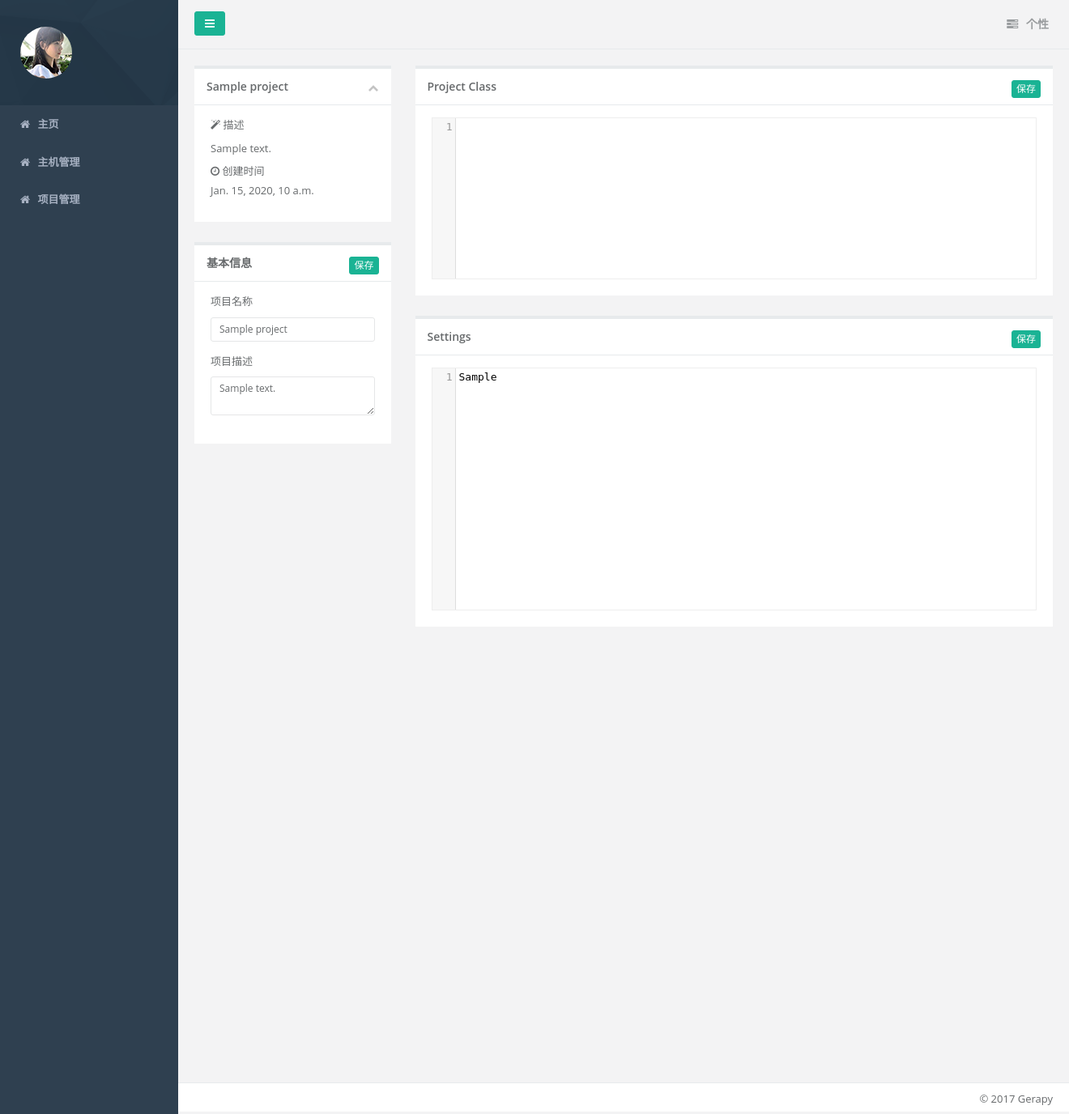
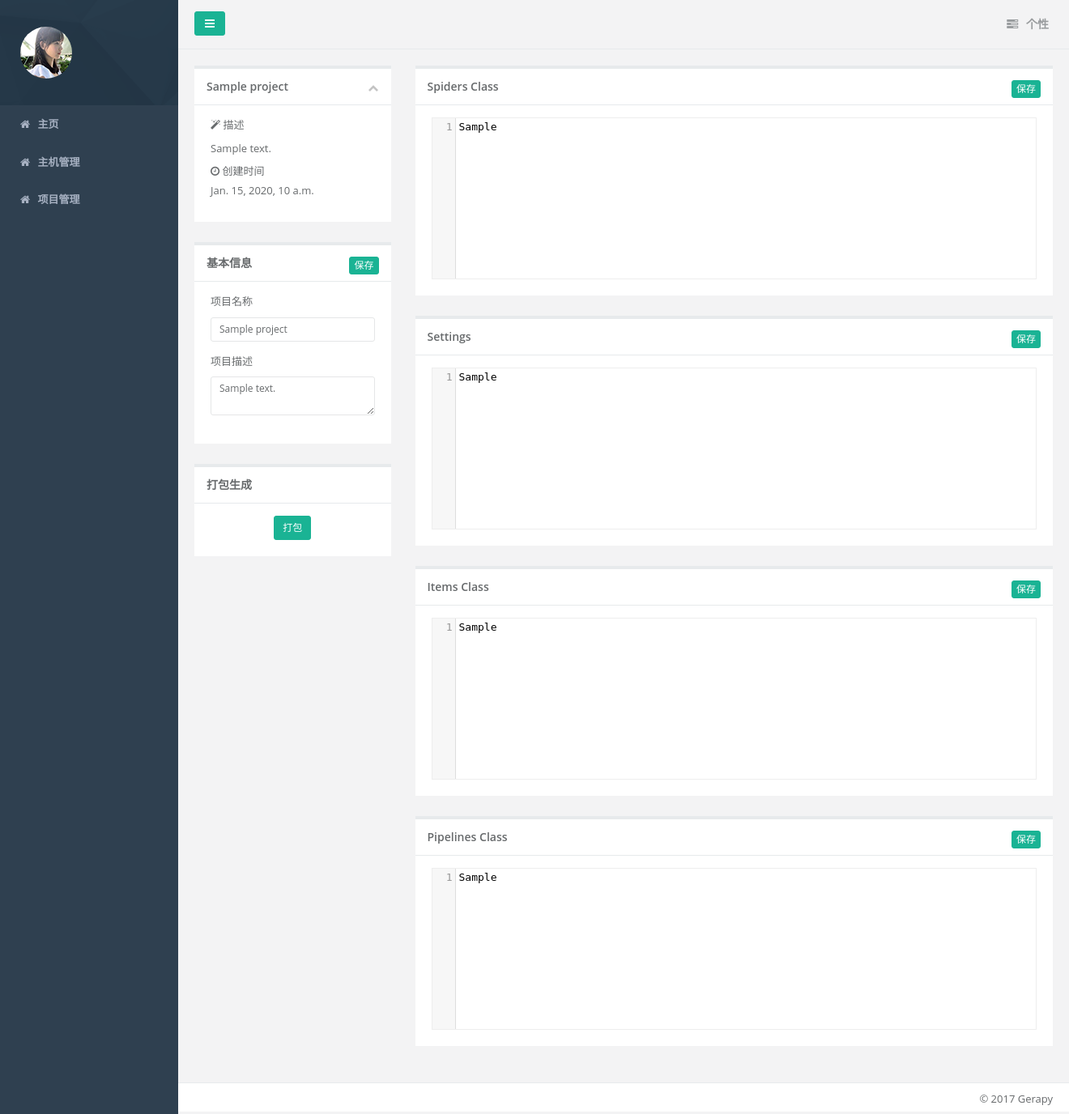
Before and after one commit to leeyis/Gerapy, a Django app: page /project/1/edit/ in a window 1320 px wide; the page is wider, and only the part inside the window is pictured. Shown: that part at 81% size. Run offline with Django 3.2, Linux system fonts and the light colour scheme; tables that the repository leaves empty hold one stand-in row (values such as "Sample post"); parts of the project's set-up code (start-up, migrations or seed data) failed here and were passed over; some libraries are stand-ins or nearby versions.

Commit message:
add pack btn

```diff
--- a/gerapy/webui/core/templates/project/edit.html
+++ b/gerapy/webui/core/templates/project/edit.html
@@ -61,12 +61,29 @@
                     </div>
                 </form>
             </div>
+            <div class="ibox">
+                <div class="ibox-title">
+                    <h5>打包生成</h5>
+                </div>
+                <div class="ibox-content">
+                    <div class="row">
+                        <div class="col-sm-12">
+                            <div class="form-group form-group-sm">
+                                <div class="col-sm-12 text-center">
+                                    <input type="button" class="btn btn-primary btn-sm" id="pack" value="打包"
+                                           data-url="{% url 'project_pack' project.id %}">
+                                </div>
+                            </div>
+                        </div>
+                    </div>
+                </div>
+            </div>
         </div>
         <div class="col-sm-9">
             <div class="ibox animate">
                 <form class="form-horizontal" action="{% url 'project' project.id %}" method="post">
                     <div class="ibox-title">
-                        <h5>Project Class</h5>
+                        <h5>Spiders Class</h5>
 
                         <div class="ibox-tools">
                             <input type="submit" class="btn btn-primary btn-xs" value="保存">
@@ -75,7 +92,7 @@
                     <div class="ibox-content">
                         <div class="row">
                             <div class="col-sm-12">
-                                <textarea id="code" name="code">{{ project.code }}</textarea>
+                                <textarea id="spiders" name="spiders">{{ project.spiders }}</textarea>
                             </div>
                         </div>
                     </div>
@@ -99,6 +116,42 @@
                     </div>
                 </form>
             </div>
+            <div class="ibox animate">
+                <form class="form-horizontal" action="{% url 'project' project.id %}" method="post">
+                    <div class="ibox-title">
+                        <h5>Items Class</h5>
+
+                        <div class="ibox-tools">
+                            <input type="submit" class="btn btn-primary btn-xs" value="保存">
+                        </div>
+                    </div>
+                    <div class="ibox-content">
+                        <div class="row">
+                            <div class="col-sm-12">
+                                <textarea id="items" name="items">{{ project.items }}</textarea>
+                            </div>
+                        </div>
+                    </div>
+                </form>
+            </div>
+            <div class="ibox animate">
+                <form class="form-horizontal" action="{% url 'project' project.id %}" method="post">
+                    <div class="ibox-title">
+                        <h5>Pipelines Class</h5>
+
+                        <div class="ibox-tools">
+                            <input type="submit" class="btn btn-primary btn-xs" value="保存">
+                        </div>
+                    </div>
+                    <div class="ibox-content">
+                        <div class="row">
+                            <div class="col-sm-12">
+                                <textarea id="pipelines" name="pipelines">{{ project.pipelines }}</textarea>
+                            </div>
+                        </div>
+                    </div>
+                </form>
+            </div>
         </div>
     </div>
 </div>
@@ -109,18 +162,31 @@
 <script src="{% static '/js/codemirror.js' %}"></script>
 <script src="{% static '/js/codemirror.mode.js' %}"></script>
 <script>
-    $(document).ready(function () {
+    $(function () {
+        console.log('sdfsdf');
         let config = {
             lineNumbers: true,
             matchBrackets: true,
             styleActiveLine: true,
             tabSize: 4
         }
-        let code = CodeMirror.fromTextArea(document.getElementById("code"), config)
-        code.setSize('100%', '200px')
+        let spiders = CodeMirror.fromTextArea(document.getElementById("spiders"), config)
+        spiders.setSize('100%', '200px')
         let settings = CodeMirror.fromTextArea(document.getElementById("settings"), config)
-        code.setSize('100%', '200px')
-
+        settings.setSize('100%', '200px')
+        let items = CodeMirror.fromTextArea(document.getElementById("items"), config)
+        items.setSize('100%', '200px')
+        let pipelines = CodeMirror.fromTextArea(document.getElementById("pipelines"), config)
+        pipelines.setSize('100%', '200px')
+        $('#pack').on('click', function () {
+            $.ajax({
+                method: 'post',
+                url: $(this).data('url'),
+                success: function (data) {
+                    console.log(data)
+                }
+            })
+        })
     });
 </script>
 {% endblock %}
--- a/gerapy/webui/core/urls.py
+++ b/gerapy/webui/core/urls.py
@@ -10,5 +10,6 @@ urlpatterns = [
     url(r'^projects/$', views.projects, name='projects'),
     url(r'^project/(\d+)/$', views.project, name='project'),
     url(r'^project/(\d+)/edit/$', views.project_edit, name='project_edit'),
+    url(r'^project/(\d+)/pack/$', views.project_pack, name='project_pack'),
     url(r'^project/create/$', views.project_create, name='project_create'),
 ]
--- a/gerapy/webui/core/views.py
+++ b/gerapy/webui/core/views.py
@@ -1,6 +1,6 @@
 from django.shortcuts import render
 from django.core.urlresolvers import reverse
-from django.http import HttpResponseRedirect
+from django.http import HttpResponseRedirect, HttpResponse
 from .models import Project, Client
 
 
@@ -66,3 +66,8 @@ def project_edit(request, id):
     return render(request, 'project/edit.html', {
         'project': project
     })
+
+
+def project_pack(request, id):
+    project = Project.objects.get(id=id)
+    return HttpResponse('success')
--- a/gerapy/webui/static/css/codemirror.css
+++ b/gerapy/webui/static/css/codemirror.css
@@ -314,7 +314,6 @@ div.CodeMirror span.CodeMirror-nonmatchingbracket {
 .CodeMirror-hscrollbar {
     bottom: 0;
     left: 0;
-    overflow-y: hidden;
 }
 
 .CodeMirror-scrollbar-filler {
```
Also changed, not shown: gerapy/webui/core/migrations/0005_auto_20170205_1605.py (added).
